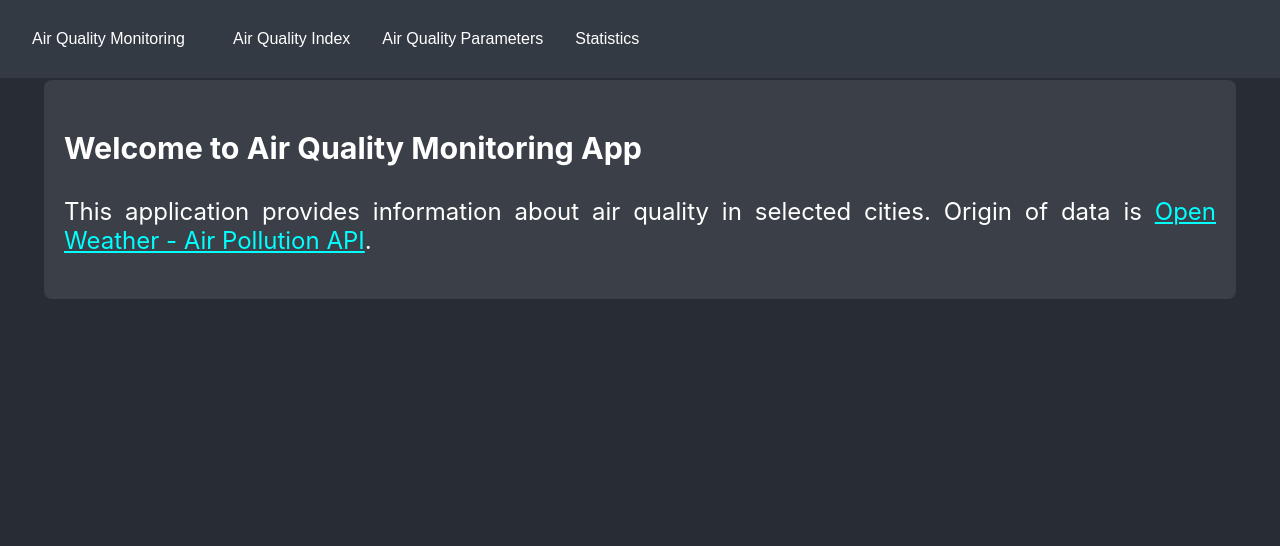
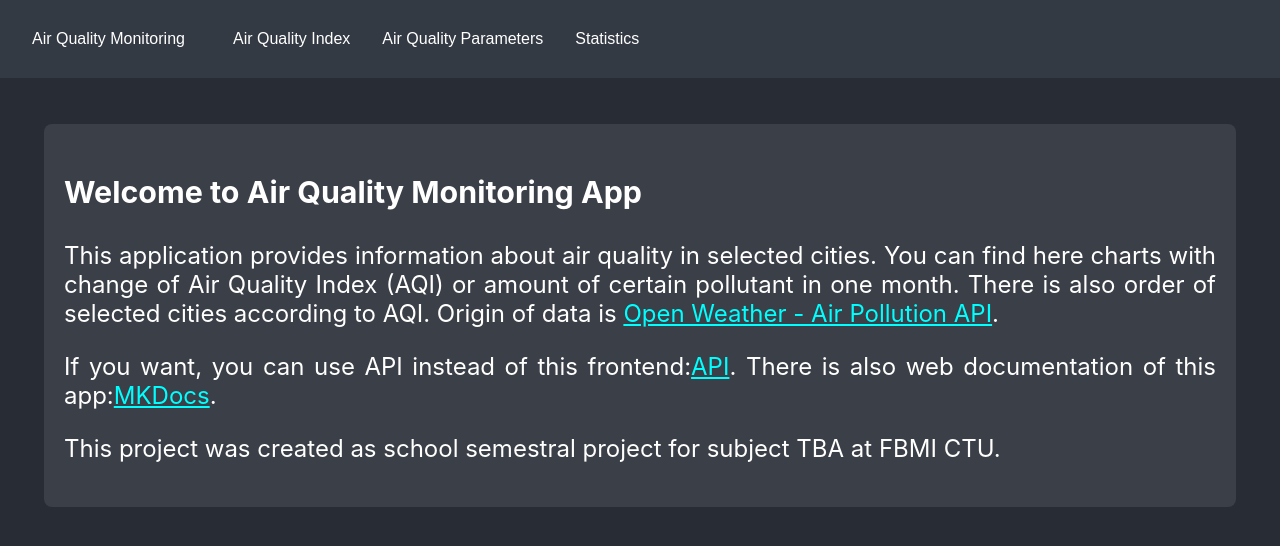
Before and after one commit to pulcovamon/air_pollution_app, a React (Create React App) app in the folder frontend/air-pollution/: page / in a window 1280 px wide. Shown: the top 546 px of the page. Built offline with nearby package versions, Linux system fonts and the light colour scheme; no server answers.

Commit message:
edit layout of statistics, change css and add some fluff text to home screen

```diff
--- a/frontend/air-pollution/src/Home.js
+++ b/frontend/air-pollution/src/Home.js
@@ -6,7 +6,18 @@ export default function Home() {
             <h3>Welcome to Air Quality Monitoring App</h3>
             <p>
                 This application provides information about air quality in selected cities.
+                You can find here charts with change of Air Quality Index (AQI) or amount of certain pollutant in one month.
+                There is also order of selected cities according to AQI.
                 Origin of data is <a href="https://openweathermap.org/api/air-pollution">Open Weather - Air Pollution API</a>.
+            </p>
+            <p>
+                If you want, you can use API instead of this frontend:
+                <a href="http://0.0.0.0:8000/docs">API</a>.
+                There is also web documentation of this app:
+                <a href="#">MKDocs</a>.
+            </p>
+            <p>
+                This project was created as school semestral project for subject TBA at FBMI CTU.
             </p>
         </div>
     )
--- a/frontend/air-pollution/src/Statistics.js
+++ b/frontend/air-pollution/src/Statistics.js
@@ -66,7 +66,6 @@ export default function Statistics({ selectedCity }) {
     return (
         <div className="home">
             {statisticsList}
-            <br />
             <h4>Order of cities</h4>
             <table>
                 <tr>
--- a/frontend/air-pollution/src/index.css
+++ b/frontend/air-pollution/src/index.css
@@ -76,9 +76,9 @@ ul {
   padding: 20px;
   background-color: #3b3f47;
   border-radius: 8px;
+  margin-top: 5%;
 }
 
-/* Reset default styles for the unordered list */
 .navbar ul {
   list-style-type: none;
   margin: 0;
@@ -86,12 +86,10 @@ ul {
   overflow: hidden;
 }
 
-/* Define styles for each list item */
 .navbar ul li {
   float: left;
 }
 
-/* Define styles for links and buttons within list items */
 .navbar ul li a, .navbar ul li button {
   display: block;
   color: white;
@@ -104,14 +102,36 @@ ul {
   font-size: 1rem;
 }
 
-/* Change background color on hover */
 .navbar ul li a:hover, .navbar ul li button:hover {
   background-color: #111;
 }
 
-/* Style the first item (title) differently */
 .navbar ul li:first-child {
   font-size: 1.5rem;
   font-weight: bold;
   padding-right: 1rem;
 }
+
+table {
+  width: 100%;
+  border-collapse: collapse;
+  margin: 20px 0;
+  font-size: 18px;
+  text-align: center;
+}
+
+th {
+  background-color: #282c34;
+  color: white;
+  padding: 12px;
+  border-bottom: 2px solid #ddd;
+}
+
+td {
+  padding: 12px;
+  border-bottom: 1px solid #ddd;
+}
+
+tr:hover {
+  background-color: #2e313b;
+}
```
